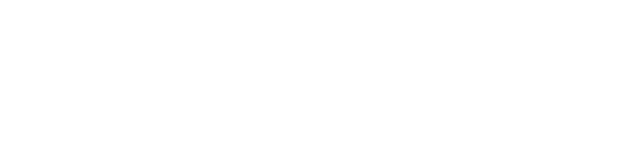
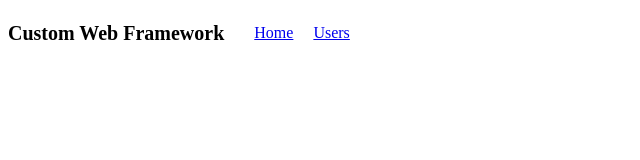
Before and after one commit to GeoffreyPlichard/custom-framework-with-typescript, a website with bundled scripts: page web/index.html in a window 1280 px wide. Shown: the whole page, without its empty margins (0-640 px from the left). Built offline with nearby package versions, Linux system fonts and the light colour scheme.

Commit message:
add header and menu

```diff
--- /dev/null
+++ b/web/index.css
@@ -0,0 +1,20 @@
+
+header {
+  display: flex;
+  align-items: center;
+}
+
+header h1 {
+  font-size: 20px;
+}
+
+header ul {
+  display: flex;
+  list-style-type: none;
+  padding: 0;
+  margin-left: 20px;
+}
+
+header ul li {
+  padding: 0 10px;
+}
--- a/web/index.html
+++ b/web/index.html
@@ -1,5 +1,15 @@
 <html>
+  <head>
+    <link href="./index.css" rel="stylesheet" />
+  </head>
   <body>
+    <header>
+      <h1>Custom Web Framework</h1>
+      <ul>
+        <li><a href="/">Home</a></li>
+        <li><a href="/users">Users</a></li>
+      </ul>
+    </header>
     <div id="root">
     </div>
     <script type="module" src="./src/index.ts"></script>
--- /dev/null
+++ b/web/src/components/errors/NotFoundComponent.ts
@@ -0,0 +1,7 @@
+
+export class NotFoundComponent {
+
+  constructor() {
+    console.log('Page not found');
+  }
+}
--- a/web/src/routing/Routing.ts
+++ b/web/src/routing/Routing.ts
@@ -1,3 +1,4 @@
+import { NotFoundComponent } from "../components/errors/NotFoundComponent";
 import { HomeComponent } from "../components/home/HomeComponent";
 import { UsersComponent } from "../components/users/UsersComponent";
 
@@ -20,8 +21,6 @@ export class Routing {
     }
   ];
 
-  constructor() {}
-
   getComponent() {
     const pathName = window.location.pathname;
 
@@ -31,11 +30,6 @@ export class Routing {
       }
     }
 
-    const route = this.routes.find(route => route.path === '/');
-    if (route) {
-      return new route.component();
-    } else {
-      throw new Error('No route found');
-    }
+    return new NotFoundComponent();
   }
 }
```
